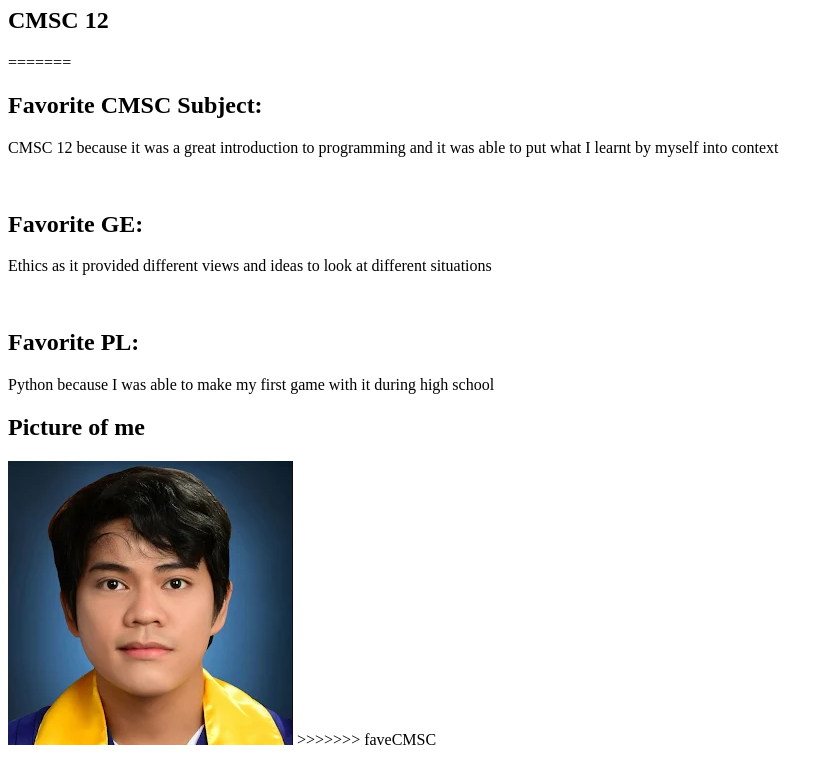
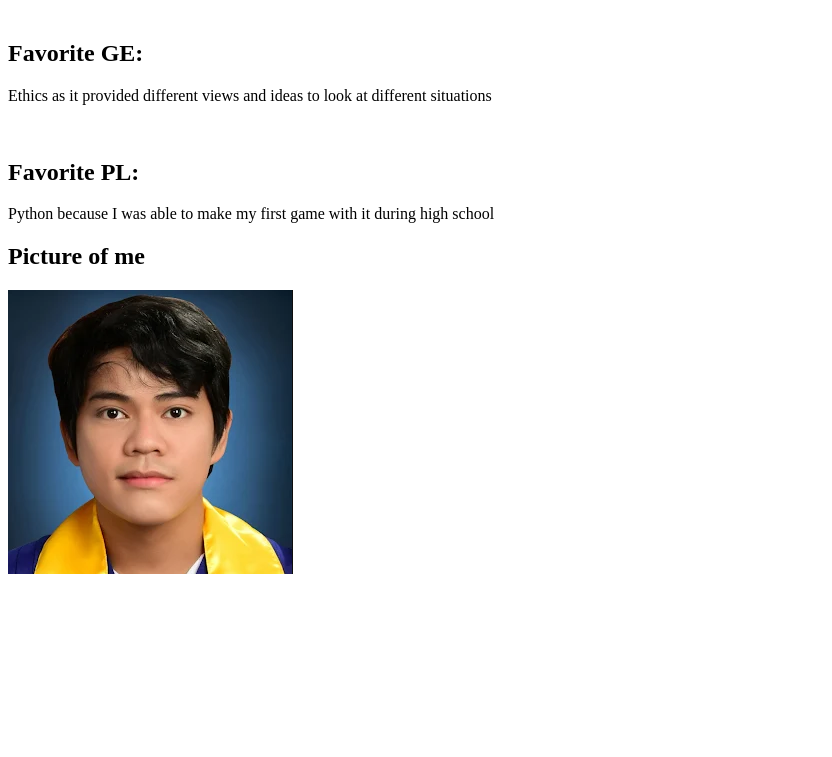
Before and after one commit to MRVNJ/MRVNJ.github.io, a plain HTML site: page index.html in a window 1280 px wide. Shown: the part 99-856 px from the top of the page, without its empty margins (0-832 px from the left). After the commit the page ends 800 px from the top, so only its background shows below. Drawn offline with Linux system fonts and the light colour scheme.

Commit message:
fix: attempt to fix site not loading index

```diff
--- a/index.html
+++ b/index.html
@@ -1,4 +1,4 @@
-<!DOCTYPE HTML>
+<!DOCTYPE html>
 <html>
     <head>
         <title>
@@ -6,9 +6,6 @@
         </title>
     </head>
     <body>
-<<<<<<< HEAD
-        <h1>Favorite CMSC Subject: <h2>CMSC 12</h2></h1>
-=======
         <h2>Favorite CMSC Subject:</h2>
         <p>CMSC 12 because it was a great introduction to programming
             and it was able to put what I learnt by myself into context
@@ -25,6 +22,5 @@
         </p>
         <h2>Picture of me</h2>
         <img src="me.png">
->>>>>>> faveCMSC
     </body>
 </html>
```
